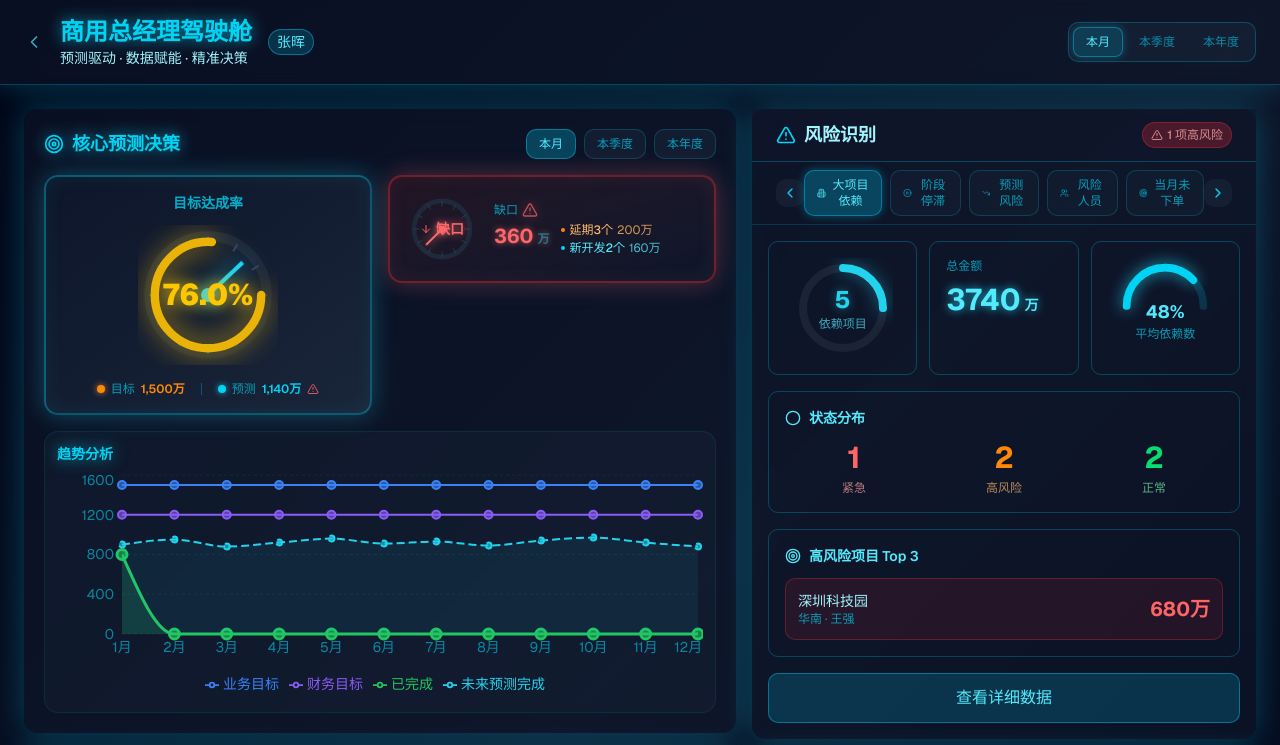
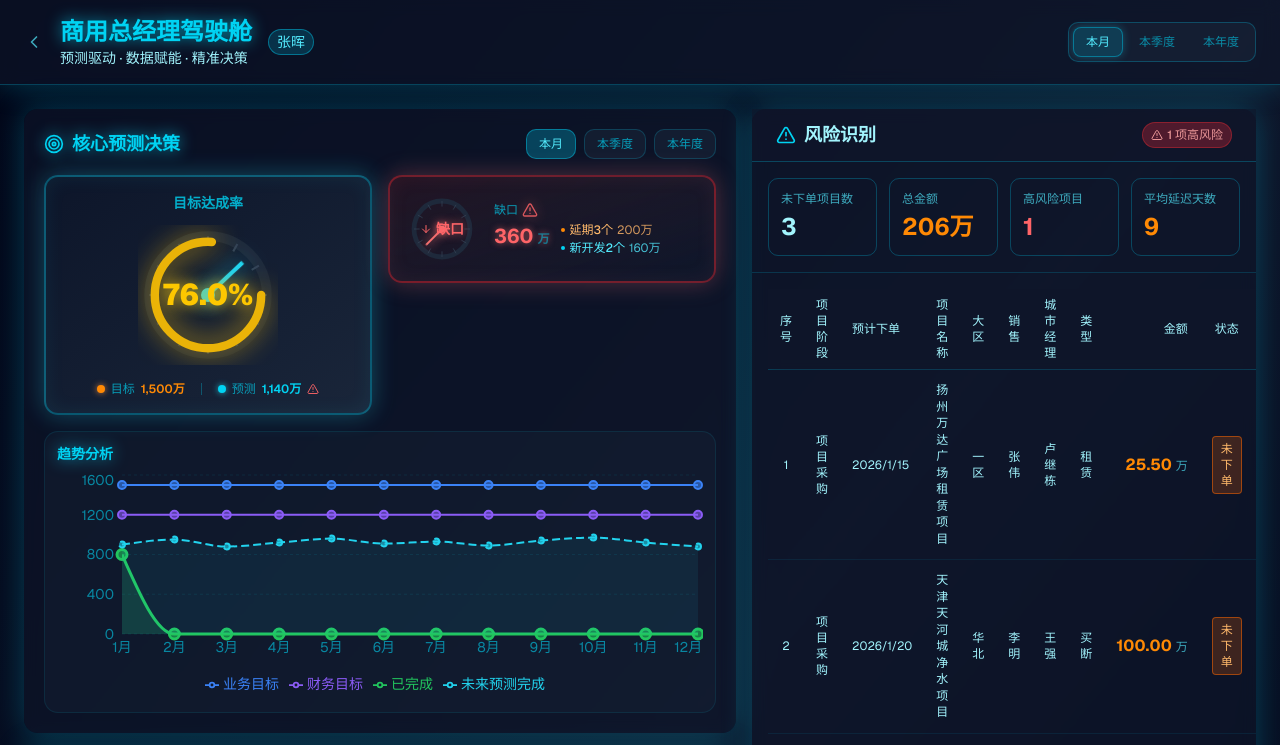
Before and after one commit to navylee1990/coze_jsc, a Next.js app: page /gm in a window 1280 px wide. Shown: the top 745 px of the page. Built offline with nearby package versions, Linux system fonts and the light colour scheme.

Commit message:
feat: 风险识别面板本月只显示当月未下单tab

```diff
--- a/src/components/RiskIdentificationPanel.tsx
+++ b/src/components/RiskIdentificationPanel.tsx
@@ -519,18 +519,39 @@ export default function RiskIdentificationPanel({
   timeRange = 'current'
 }: RiskIdentificationPanelProps) {
   // Tab状态
-  const [currentTab, setCurrentTab] = useState(0);
+  const [currentTab, setCurrentTab] = useState(timeRange === 'current' ? 4 : 0);
   const [viewMode, setViewMode] = useState<'summary' | 'detail'>('summary');
   const [currentPage, setCurrentPage] = useState(1);
   const itemsPerPage = 5;
 
-  const tabs = [
+  // 当时间维度变化时，重置当前 Tab
+  useEffect(() => {
+    if (timeRange === 'current') {
+      setCurrentTab(4);
+      setCurrentPage(1);
+      setViewMode('summary');
+    } else {
+      setCurrentTab(0);
+      setCurrentPage(1);
+      setViewMode('summary');
+    }
+  }, [timeRange]);
+
+  // 所有 Tab 定义
+  const allTabs = [
     { id: 0, label: '大项目依赖', icon: Building2 },
     { id: 1, label: '阶段停滞', icon: PauseCircle },
     { id: 2, label: '预测风险', icon: TrendingDown },
     { id: 3, label: '风险人员', icon: Users },
     { id: 4, label: '当月未下单', icon: Target }
   ];
+
+  // 根据时间维度显示的 Tabs
+  // 本月：只显示"当月未下单"
+  // 本季度/本年度：显示所有 Tabs
+  const visibleTabs = timeRange === 'current'
+    ? allTabs.filter(tab => tab.id === 4)
+    : allTabs;
 
   // 根据时间维度过滤数据
   const filteredUnorderedProjects = useMemo(() => {
@@ -655,11 +676,15 @@ export default function RiskIdentificationPanel({
       </div>
 
       {/* Tab切换栏 - 仅在汇总视图显示 */}
-      {viewMode === 'summary' && (
+      {viewMode === 'summary' && visibleTabs.length > 1 && (
         <div className="px-6 py-2 border-b border-cyan-500/20">
           <div className="flex items-center justify-between">
             <button
-              onClick={() => setCurrentTab(prev => (prev - 1 + tabs.length) % tabs.length)}
+              onClick={() => {
+                const currentIndex = visibleTabs.findIndex(tab => tab.id === currentTab);
+                const newIndex = (currentIndex - 1 + visibleTabs.length) % visibleTabs.length;
+                setCurrentTab(visibleTabs[newIndex].id);
+              }}
               className={cn(
                 'p-1.5 rounded-lg transition-all',
                 theme === 'dashboard'
@@ -671,15 +696,15 @@ export default function RiskIdentificationPanel({
             </button>
 
             <div className="flex items-center gap-2">
-              {tabs.map((tab, index) => {
+              {visibleTabs.map((tab) => {
                 const Icon = tab.icon;
                 return (
                   <button
                     key={tab.id}
-                    onClick={() => setCurrentTab(index)}
+                    onClick={() => setCurrentTab(tab.id)}
                     className={cn(
                       'flex items-center gap-1.5 px-3 py-1.5 rounded-lg text-xs font-medium transition-all',
-                      currentTab === index
+                      currentTab === tab.id
                         ? theme === 'dashboard'
                           ? 'bg-cyan-500/30 text-cyan-300 border border-cyan-500/50 shadow-[0_0_10px_rgba(6,182,212,0.4)]'
                           : 'bg-cyan-100 text-cyan-700 border border-cyan-300'
@@ -696,7 +721,11 @@ export default function RiskIdentificationPanel({
             </div>
 
             <button
-              onClick={() => setCurrentTab(prev => (prev + 1) % tabs.length)}
+              onClick={() => {
+                const currentIndex = visibleTabs.findIndex(tab => tab.id === currentTab);
+                const newIndex = (currentIndex + 1) % visibleTabs.length;
+                setCurrentTab(visibleTabs[newIndex].id);
+              }}
               className={cn(
                 'p-1.5 rounded-lg transition-all',
                 theme === 'dashboard'
```
